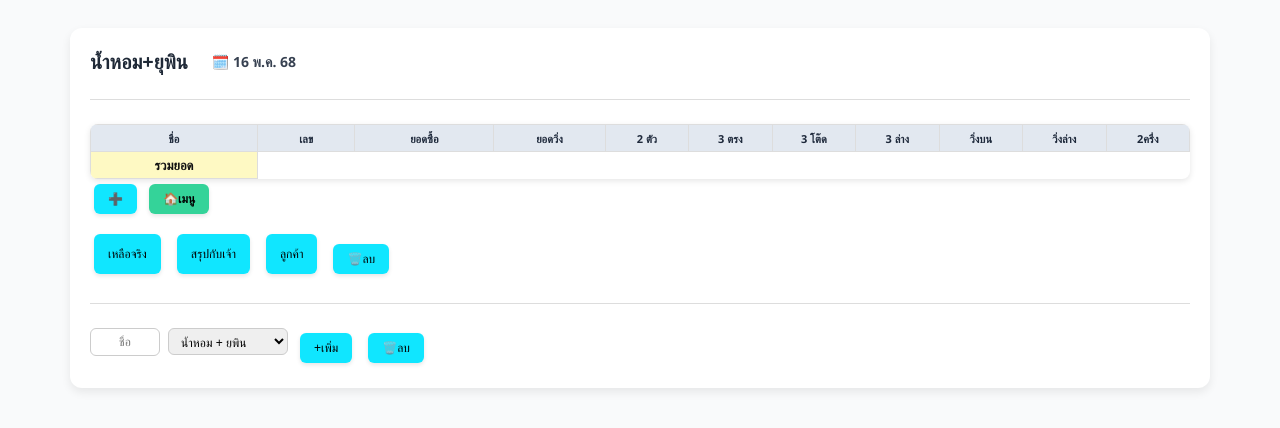
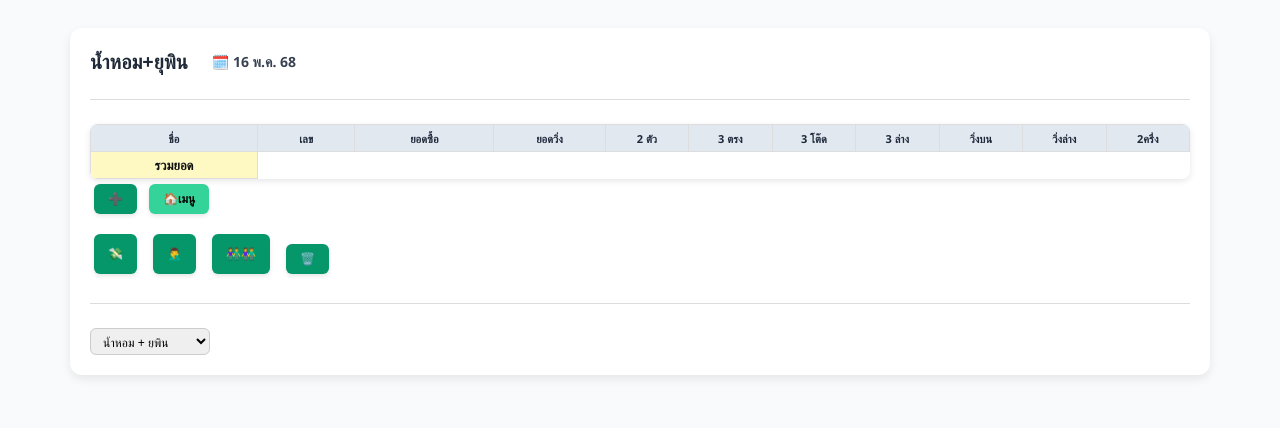
Before and after one commit to Kimjitsukmol/Pin, a plain HTML site: page index.html in a window 1280 px wide. Both pictures are taken after a click on the button "🏠เมนู". Drawn offline with Linux system fonts and the light colour scheme.

Commit message:
Add files via upload

```diff
--- a/index.html
+++ b/index.html
@@ -68,13 +68,13 @@
 <!-- ซ่อนทุกปุ่มและ input ไว้ใน div นี้ -->
 <div id="menuPanel" style="display: none;">
   <div class="button-group">
-    <button onclick="showProfitSummary()">เหลือจริง</button>
-    <button onclick="showSummary()">สรุปกับเจ้า</button>
-    <button onclick="showIndividualSummary()">ลูกค้า</button>
+    <button onclick="showProfitSummary()">💸</button>
+    <button onclick="showSummary()">🤦‍♂️</button>
+    <button onclick="showIndividualSummary()">👫👫</button>
     <!-- <button onclick="downloadPDF()">📩 </button> -->
     <!-- <button onclick="clearAllData()">🗑️ </button> -->
     <div style="margin-top: 10px;">
-      <button onclick="showDeleteRowPopup()">🗑️ลบ</button>
+      <button onclick="showDeleteRowPopup()">🗑️</button>
     </div>
 
     <!-- เพิ่ม popup modal -->
@@ -92,10 +92,10 @@
   </div>
     <hr>
     <div class="table-controls">
-      <input type="text" id="newTableName" placeholder="ชื่อ" style="width: 70px;">
+      <!-- <input type="text" id="newTableName" placeholder="ชื่อ" style="width: 70px;"> -->
       <select id="tableSelector" style="width: 120px; height: 27px;"></select>
-      <button onclick="createNewTable()">+เพิ่ม</button>
-      <button onclick="deleteCurrentTable()">🗑️ลบ </button>
+      <!-- <button onclick="createNewTable()">➕</button>
+      <button onclick="deleteCurrentTable()">🚮</button> -->
     </div>
   </div>
 
--- a/style.css
+++ b/style.css
@@ -8,7 +8,7 @@ button {
   padding: 8px 14px;
   font-size: 12px;
   border: none;
-  background-color: rgba(0, 229, 255, 0.937);
+  background-color: #059669;
   color: black;
   border-radius: 6px;
   box-shadow: 0 2px 4px rgba(0,0,0,0.1);
```
